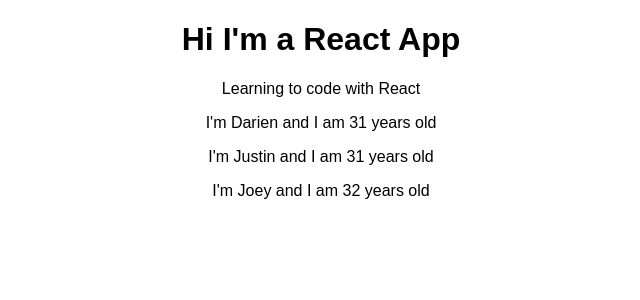
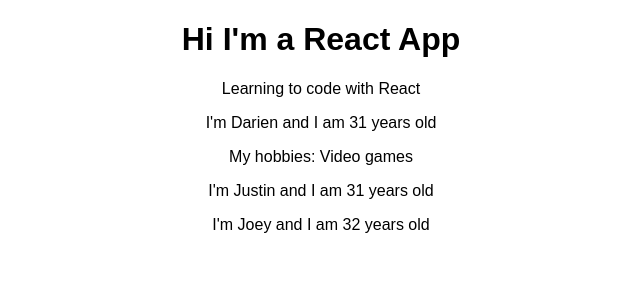
Before and after one commit to darienhz/react-complete-guide, a React (Create React App) app: page / in a window 1280 px wide. Shown: the top 300 px of the page, without its empty margins (319-959 px from the left). Built offline with nearby package versions, Linux system fonts and the light colour scheme.

Commit message:
added a child property to Person

```diff
--- a/src/App.js
+++ b/src/App.js
@@ -13,7 +13,7 @@
       <div className="App">
         <h1>Hi I'm a React App</h1>
         <p>Learning to code with React</p>
-        <Person name="Darien" age="31"/>
+        <Person name="Darien" age="31"> My hobbies: Video games</Person>
         <Person name="Justin" age="31"/>
         <Person name="Joey" age="32"/>
       </div>
--- a/src/Person/Person.js
+++ b/src/Person/Person.js
@@ -1,8 +1,14 @@
 import React from 'react';
 
 const person = (props) => {
-  return <p>I'm {props.name} and I am {props.age} years old</p>
-}
+  return (
+    <div>
+      <p>I'm {props.name} and I am {props.age} years old</p>
+      <p>{props.children}</p>
+    </div>
+  )
+};
+
 
 
 
```
